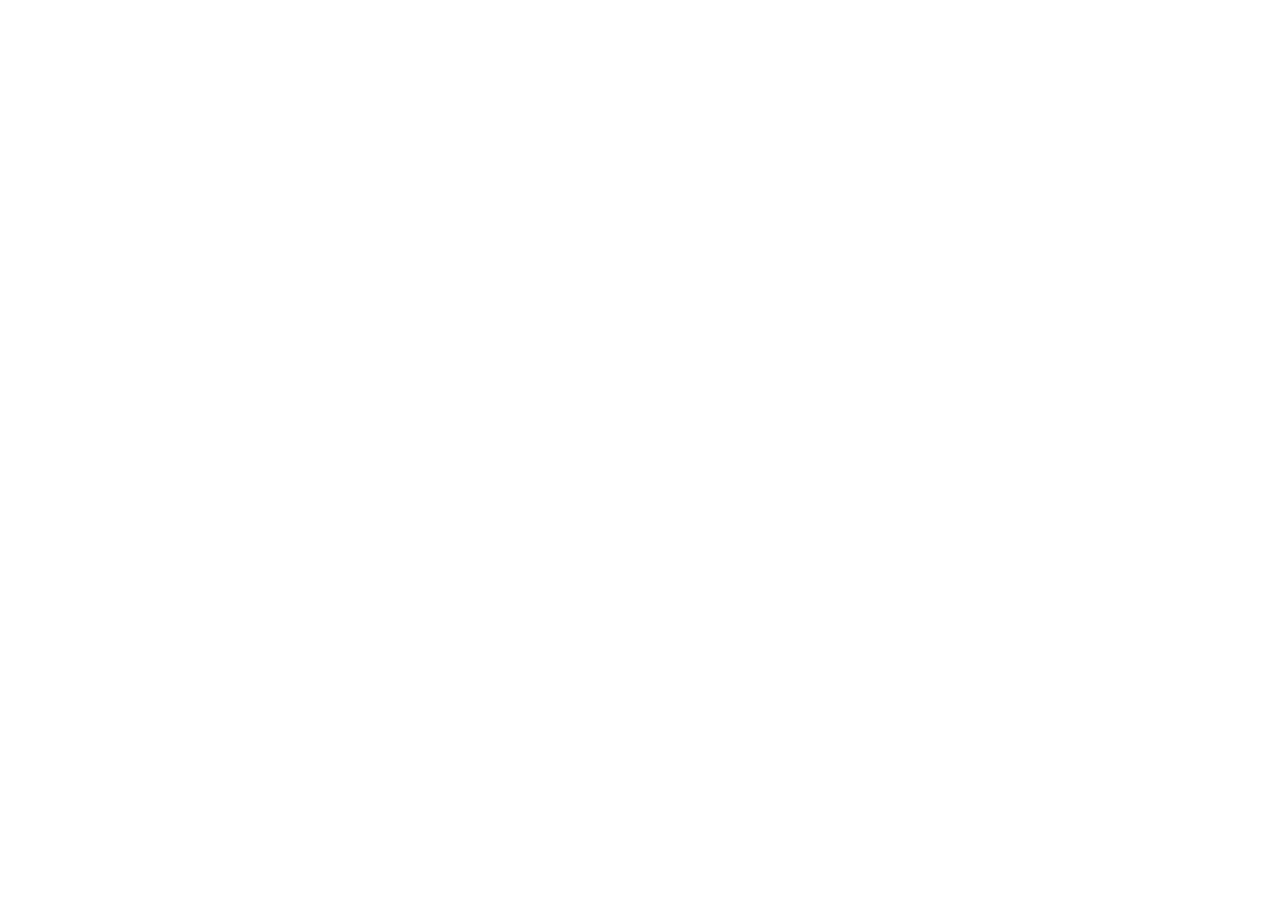
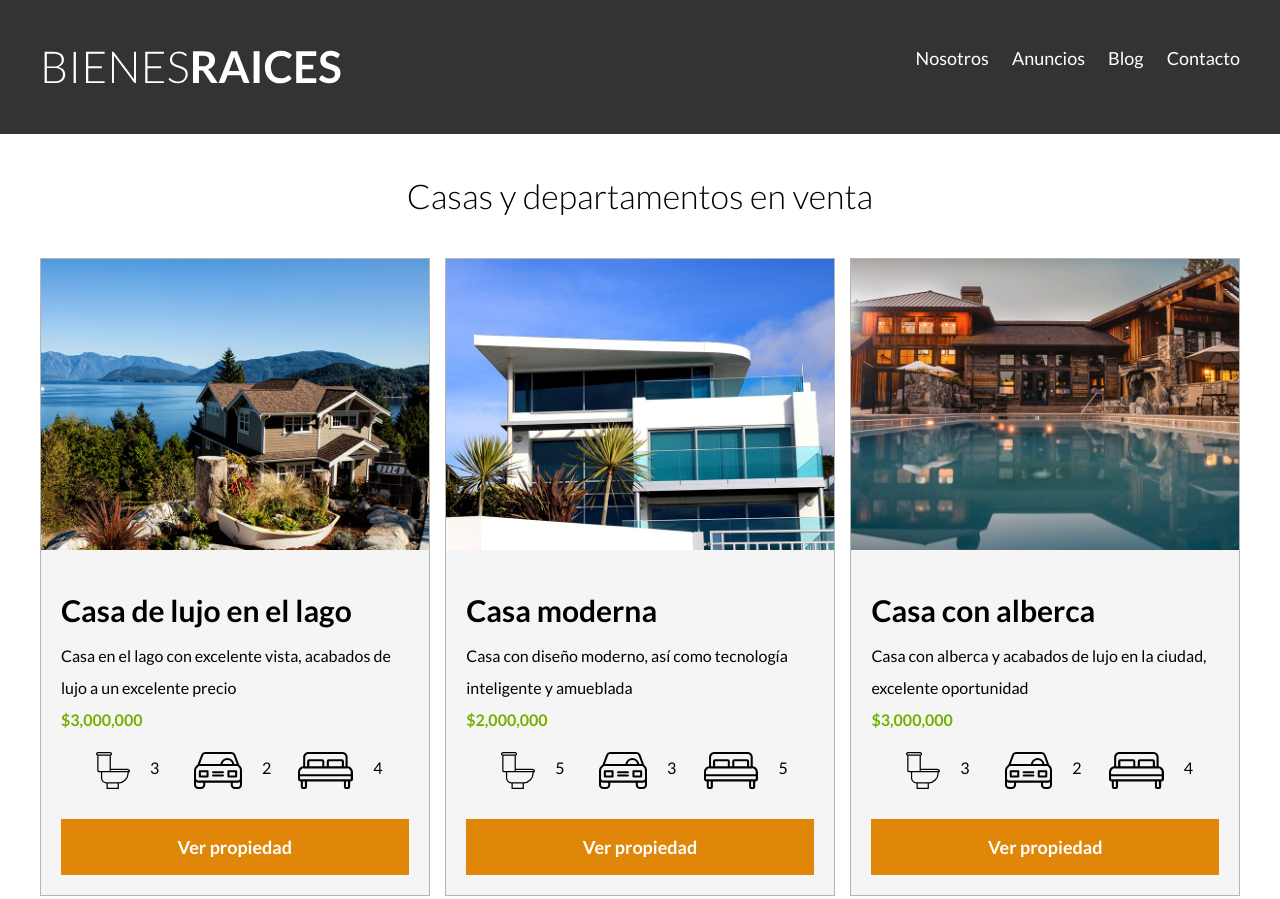
Before and after one commit to EdwinAcuna93/web_page_template, a plain HTML site: page adds.html in a window 1280 px wide. Shown: the top 899 px of the page. Before the commit the page ends 800 px from the top, so only its background shows below. Drawn offline with Linux system fonts and the light colour scheme.

Commit message:
adds page finished

```diff
--- /dev/null
+++ b/add.html
@@ -0,0 +1,77 @@
+
+<!DOCTYPE html>
+<html lang="es">
+
+<head>
+  <meta charset="UTF-8">
+  <meta name="viewport" content="width=device-width, initial-scale=1.0">
+  <link rel="stylesheet" href="css/normalize.css">
+  <link href="https://fonts.googleapis.com/css2?family=Lato:ital,wght@0,300;0,400;0,700;0,900;1,300&display=swap" rel="stylesheet">
+  <link rel="stylesheet" href="css/style.css">
+  <title>Bienes raices</title>
+</head>
+
+<body>
+
+  <header class="site-header">
+    <div class="container">
+
+      <div class="navbar-container">
+        <a href="index.html">
+          <img src="img/logo.svg" alt="Logo de pagina">
+        </a>
+
+        <nav class="navbar">
+          <a href="about.html">Nosotros</a>
+          <a href="adds.html">Anuncios</a>
+          <a href="blog.html">Blog</a>
+          <a href="contact.html">Contacto </a>
+        </nav>
+      </div>
+      </div>
+
+  </header>
+<h1 class="fw-300 text-center">Casa en ventra frente al bosque</h1>
+<img src="/img/photos/house1.jpg" alt="imagen anuncio">
+
+<main class="container section center-content">
+  <div class="property-resume">
+    <p class="price">$3,000,000</p>
+    <ul class="list-container">
+      <li>
+        <img src="img/icons/icon_bathroom.svg" alt="icono de baño">
+        <p>3</p>
+      </li>
+      <li>
+        <img src="img/icons/icon_car.svg" alt="icono de carro">
+        <p>2</p>
+      </li>
+      <li>
+        <img src="img/icons/icon_bed.svg" alt="icono habitaciones">
+        <p>4</p>
+      </li>
+    </ul>
+  </div>
+
+  <p>Lorem ipsum dolor sit amet consectetur adipisicing elit. Aperiam porro ipsum quis eius commodi aspernatur quas, nihil atque quam! Perferendis cum voluptatem, dicta a maiores et tempora molestiae ea temporibus!</p>
+  <p>Lorem ipsum dolor sit amet consectetur, adipisicing elit. Recusandae placeat repudiandae magni fugit velit, quod esse asperiores minima voluptatibus dolorum culpa eveniet laboriosam doloremque tenetur perspiciatis atque quisquam. Alias, totam.</p>
+  <p>Lorem ipsum dolor sit amet consectetur, adipisicing elit. Eaque asperiores laudantium unde delectus animi harum dicta, eligendi, sit quam reiciendis maxime obcaecati! Odio reiciendis ab cupiditate dolores earum ullam provident!</p>
+
+</main>
+
+  <footer class="site-footer">
+    <div class="container footer-container">
+      <nav class="navbar">
+        <a href="about.html">Nosotros</a>
+        <a href="ads.html">Anuncios</a>
+        <a href="blog.html">Blog</a>
+        <a href="contact.html">Contacto </a>
+      </nav>
+      <p class="copyright">Todos los derechos reservados &copy; 2020</p>
+    </div>
+  </footer>
+
+
+</body>
+
+</html>
--- a/adds.html
+++ b/adds.html
@@ -0,0 +1,205 @@
+<!DOCTYPE html>
+<html lang="es">
+
+<head>
+    <meta charset="UTF-8">
+    <meta name="viewport" content="width=device-width, initial-scale=1.0">
+    <link rel="stylesheet" href="css/normalize.css">
+    <link href="https://fonts.googleapis.com/css2?family=Lato:ital,wght@0,300;0,400;0,700;0,900;1,300&display=swap"
+        rel="stylesheet">
+    <link rel="stylesheet" href="css/style.css">
+    <title>Bienes raices</title>
+</head>
+
+<body>
+
+    <header class="site-header">
+        <div class="container">
+
+            <div class="navbar-container">
+                <a href="index.html">
+                    <img src="img/logo.svg" alt="Logo de pagina">
+                </a>
+
+                <nav class="navbar">
+                    <a href="about.html">Nosotros</a>
+                    <a href="ads.html">Anuncios</a>
+                    <a href="blog.html">Blog</a>
+                    <a href="contact.html">Contacto </a>
+                </nav>
+            </div>
+        </div>
+
+    </header>
+
+    <main class="container section">
+
+        <h2 class="fw-300 text-center">Casas y departamentos en venta</h2>
+
+        <div class="ads-container">
+
+            <div class="ad">
+                <img src="img/adds/one.jpg" alt="anuncio casa en el lago">
+                <div class="text-ad-container">
+                    <h3>Casa de lujo en el lago</h3>
+                    <p>Casa en el lago con excelente vista, acabados de lujo a un excelente precio</p>
+                    <p class="price">$3,000,000</p>
+                    <ul class="list-container">
+                        <li>
+                            <img src="img/icons/icon_bathroom.svg" alt="icono de baño">
+                            <p>3</p>
+                        </li>
+                        <li>
+                            <img src="img/icons/icon_car.svg" alt="icono de carro">
+                            <p>2</p>
+                        </li>
+                        <li>
+                            <img src="img/icons/icon_bed.svg" alt="icono habitaciones">
+                            <p>4</p>
+                        </li>
+                    </ul>
+                    <a href="add.html" class="button orange-button d-block">Ver propiedad</a>
+                </div>
+            </div>
+
+
+            <div class="ad">
+                <img src="img/adds/two.jpg" alt="anuncio casa con acabado de lujo">
+                <div class="text-ad-container">
+                    <h3>Casa moderna </h3>
+                    <p>Casa con diseño moderno, así como tecnología inteligente y amueblada</p>
+                    <p class="price">$2,000,000</p>
+                    <ul class="list-container">
+                        <li>
+                            <img src="img/icons/icon_bathroom.svg" alt="icono de baño">
+                            <p>5</p>
+                        </li>
+                        <li>
+                            <img src="img/icons/icon_car.svg" alt="icono de carro">
+                            <p>3</p>
+                        </li>
+                        <li>
+                            <img src="img/icons/icon_bed.svg" alt="icono habitaciones">
+                            <p>5</p>
+                        </li>
+                    </ul>
+                    <a href="add.html" class="button orange-button d-block">Ver propiedad</a>
+                </div>
+            </div>
+
+            <div class="ad">
+                <img src="img/adds/three.jpg" alt="anuncio casa con alberca">
+                <div class="text-ad-container">
+                    <h3>Casa con alberca</h3>
+                    <p>Casa con alberca y acabados de lujo en la ciudad, excelente oportunidad</p>
+                    <p class="price">$3,000,000</p>
+                    <ul class="list-container">
+                        <li>
+                            <img src="img/icons/icon_bathroom.svg" alt="icono de baño">
+                            <p>3</p>
+                        </li>
+                        <li>
+                            <img src="img/icons/icon_car.svg" alt="icono de carro">
+                            <p>2</p>
+                        </li>
+                        <li>
+                            <img src="img/icons/icon_bed.svg" alt="icono habitaciones">
+                            <p>4</p>
+                        </li>
+                    </ul>
+                    <a href="add.html" class="button orange-button d-block">Ver propiedad</a>
+                </div>
+            </div>
+
+            <div class="ad">
+                <img src="img/adds/four.jpg" alt="anuncio casa de lujo">
+                <div class="text-ad-container">
+                    <h3>Casa fuera de la ciudad</h3>
+                    <p>Casa con alberca y acaba dos de lujo fuera de la ciudad, excelente oportunidad</p>
+                    <p class="price">$2,000,000</p>
+                    <ul class="list-container">
+                        <li>
+                            <img src="img/icons/icon_bathroom.svg" alt="icono de baño">
+                            <p>2</p>
+                        </li>
+                        <li>
+                            <img src="img/icons/icon_car.svg" alt="icono de carro">
+                            <p>2</p>
+                        </li>
+                        <li>
+                            <img src="img/icons/icon_bed.svg" alt="icono habitaciones">
+                            <p>5</p>
+                        </li>
+                    </ul>
+                    <a href="add.html" class="button orange-button d-block">Ver propiedad</a>
+                </div>
+            </div>
+
+            <div class="ad">
+                <img src="img/adds/five.jpg" alt="anuncio casa con alberca">
+                <div class="text-ad-container">
+                    <h3>Casa frente al bosque</h3>
+                    <p>Casa con alberca frente al bosque, excelente oportunidad</p>
+                    <p class="price">$3,500,000</p >
+                    <ul class="list-container">
+                        <li>
+                            <img src="img/icons/icon_bathroom.svg" alt="icono de baño">
+                            <p>3</p>
+                        </li>
+                        <li>
+                            <img src="img/icons/icon_car.svg" alt="icono de carro">
+                            <p>4</p>
+                        </li>
+                        <li>
+                            <img src="img/icons/icon_bed.svg" alt="icono habitaciones">
+                            <p>4</p>
+                        </li>
+                    </ul>
+                    <a href="add.html" class="button orange-button d-block">Ver propiedad</a>
+                </div>
+            </div>
+
+            <div class="ad">
+                <img src="img/adds/six.jpg" alt="anuncio casa con alberca">
+                <div class="text-ad-container">
+                    <h3>Casa con hermosa alberca</h3>
+                    <p>Casa con alberca y acabados de lujo en la ciudad, excelente oportunidad</p>
+                    <p class="price">$4,000,000</p>
+                    <ul class="list-container">
+                        <li>
+                            <img src="img/icons/icon_bathroom.svg" alt="icono de baño">
+                            <p>3</p>
+                        </li>
+                        <li>
+                            <img src="img/icons/icon_car.svg" alt="icono de carro">
+                            <p>5</p>
+                        </li>
+                        <li>
+                            <img src="img/icons/icon_bed.svg" alt="icono habitaciones">
+                            <p>5 </p>
+                        </li>
+                    </ul>
+                    <a href="add.html" class="button orange-button d-block">Ver propiedad</a>
+                </div>
+            </div>
+
+        </div>
+
+    </main>
+
+    <footer class="site-footer">
+        <div class="container footer-container">
+            <nav class="navbar">
+                <a href="about.html">Nosotros</a>
+                <a href="ads.html">Anuncios</a>
+                <a href="blog.html">Blog</a>
+                <a href="contact.html">Contacto </a>
+            </nav>
+            <p class="copyright">Todos los derechos reservados &copy; 2020</p>
+        </div>
+    </footer>
+
+
+</body>
+
+</html>
--- a/css/style.css
+++ b/css/style.css
@@ -161,10 +161,15 @@ h4{
 .ads-container{
     display: flex;
     justify-content: space-between;
+    flex-wrap: wrap;
 }
 
 .ad{
-    flex-basis: calc(33.3% - 1rem);
+    /* flex-grow: 0;
+    flex-shrink: 0;
+    flex-basis: calc(33.3% - 1rem); */
+    flex: 0 0 calc(33.3% - 1rem);
+    margin-bottom: 3rem;
     border: 1px solid #B5B5B5;
     background-color: #F5F5F5;
 }
@@ -188,6 +193,8 @@ h4{
     padding: 0;
     display: flex;
     justify-content: space-evenly;
+    flex-grow: 1;
+    max-width: 500px;
 }
 
 .list-container li{
@@ -334,3 +341,15 @@ h4{
     margin:0;
     padding: 3rem 0 ;
 }
+
+
+/********************************** ADD PAGE  ************************************/
+.property-resume{
+    display: flex;
+    justify-content: space-between;
+    align-items: center;
+}
+
+.center-content{
+    max-width: 800px;
+}
```
Also changed, not shown: about.html (+1 -1 lines), index.html (+1 -1 lines), img/photos/house1.jpg (renamed from img/photos/destacada.jpg), img/photos/house2.jpg (renamed from img/photos/destacada2.jpg), img/photos/house3.jpg (renamed from img/photos/destacada3.jpg).
